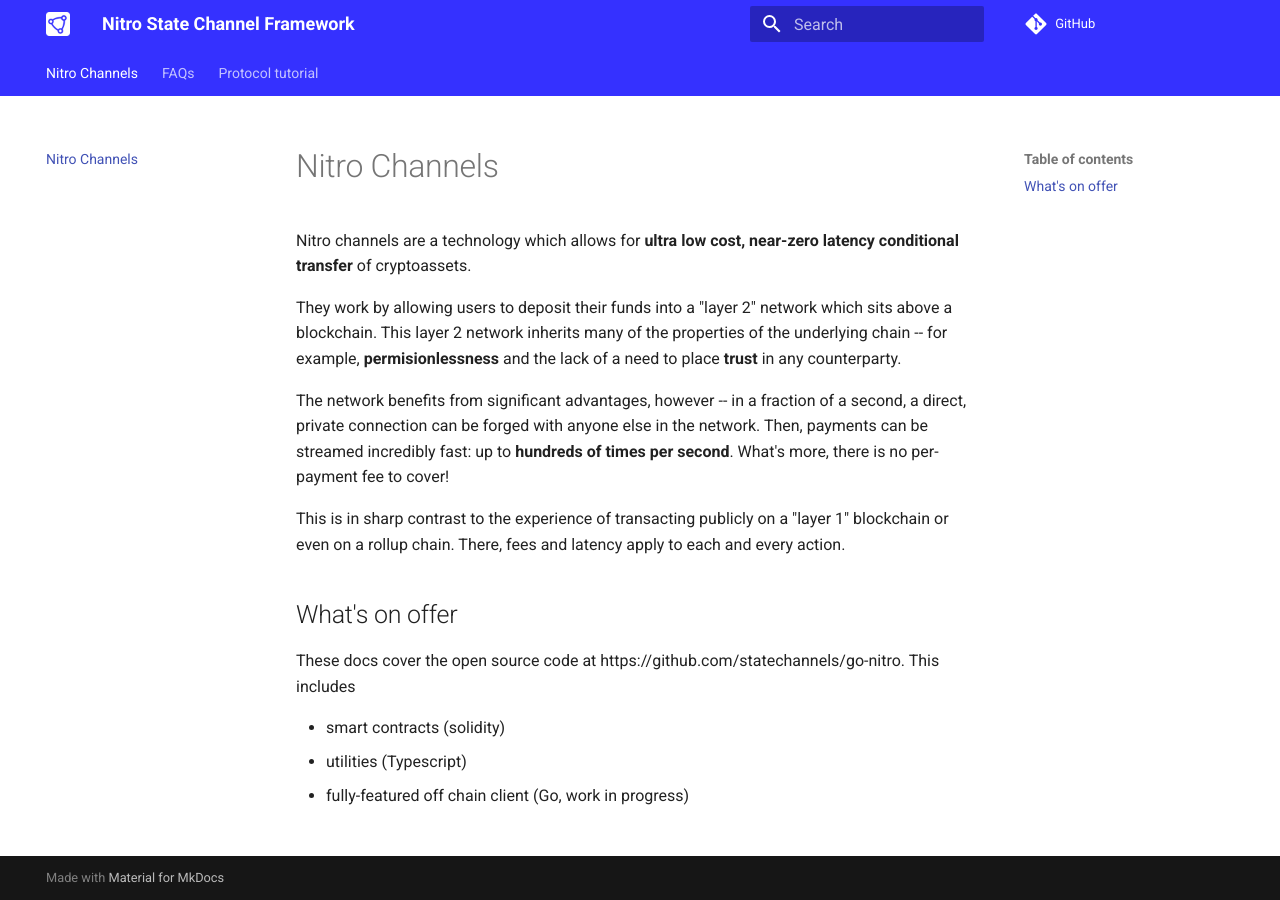
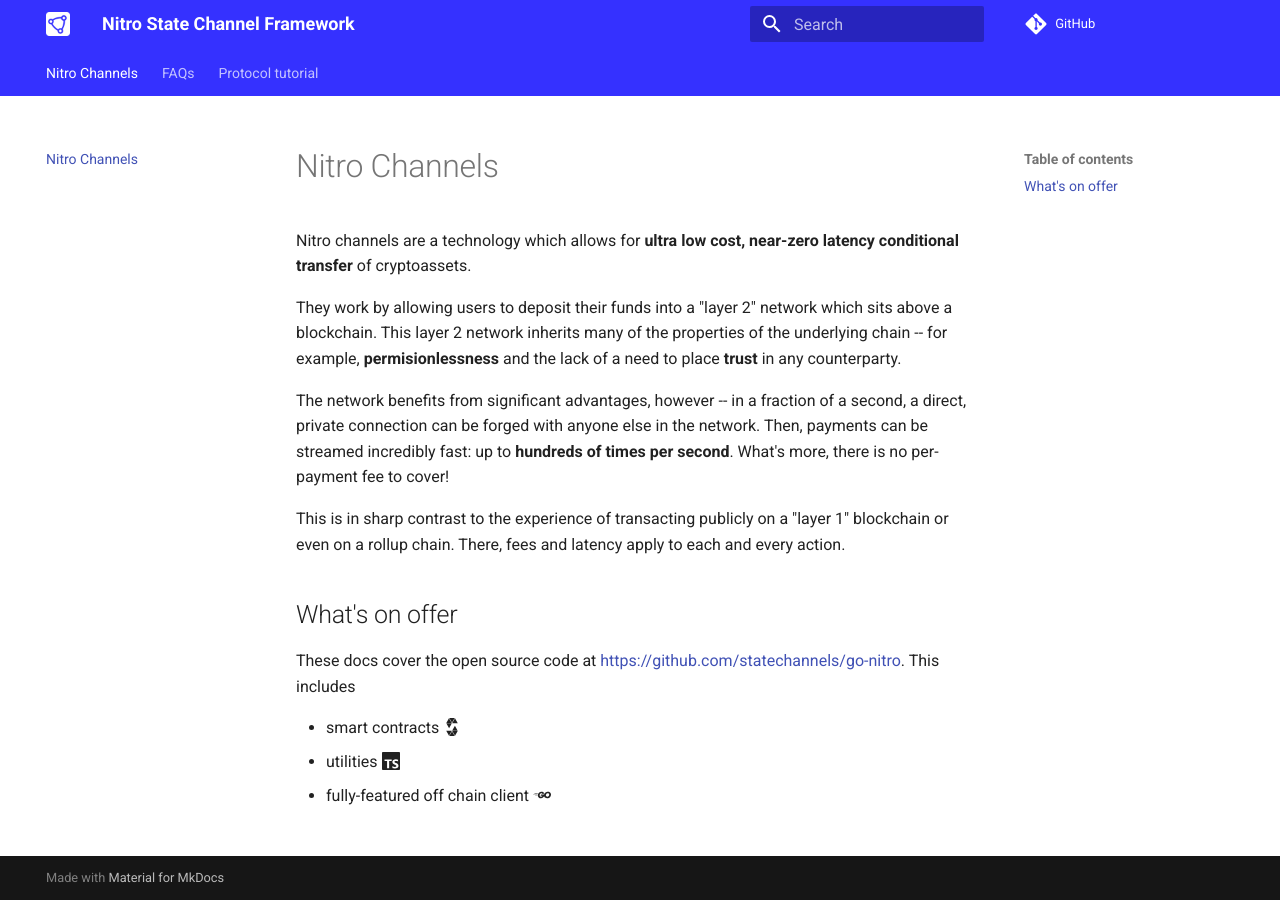
Before and after one commit to statechannels/go-nitro, an MkDocs documentation site: the page built from docs/index.md, in a window 1280 px wide. Built offline with MkDocs 1.6.1 and Material for MkDocs 9.7.7, drawn with Linux system fonts in a browser that asks for light colours; comment, search, counter and statistics services are not loaded.

Commit message:
add language icons

```diff
--- a/docs/index.md
+++ b/docs/index.md
@@ -10,8 +10,8 @@
 
 ## What's on offer
 
-These docs cover the open source code at https://github.com/statechannels/go-nitro. This includes
+These docs cover the open source code at [https://github.com/statechannels/go-nitro](https://github.com/statechannels/go-nitro). This includes
 
-- smart contracts (solidity)
-- utilities (Typescript)
-- fully-featured off chain client (Go, work in progress)
+- smart contracts :simple-solidity:
+- utilities :simple-typescript:
+- fully-featured off chain client :simple-go:
--- a/mkdocs.yml
+++ b/mkdocs.yml
@@ -16,6 +16,9 @@
 markdown_extensions:
   - admonition
   - attr_list
+  - pymdownx.emoji:
+      emoji_index: !!python/name:materialx.emoji.twemoji
+      emoji_generator: !!python/name:materialx.emoji.to_svg
   - pymdownx.highlight:
       anchor_linenums: true
   - pymdownx.inlinehilite
```
